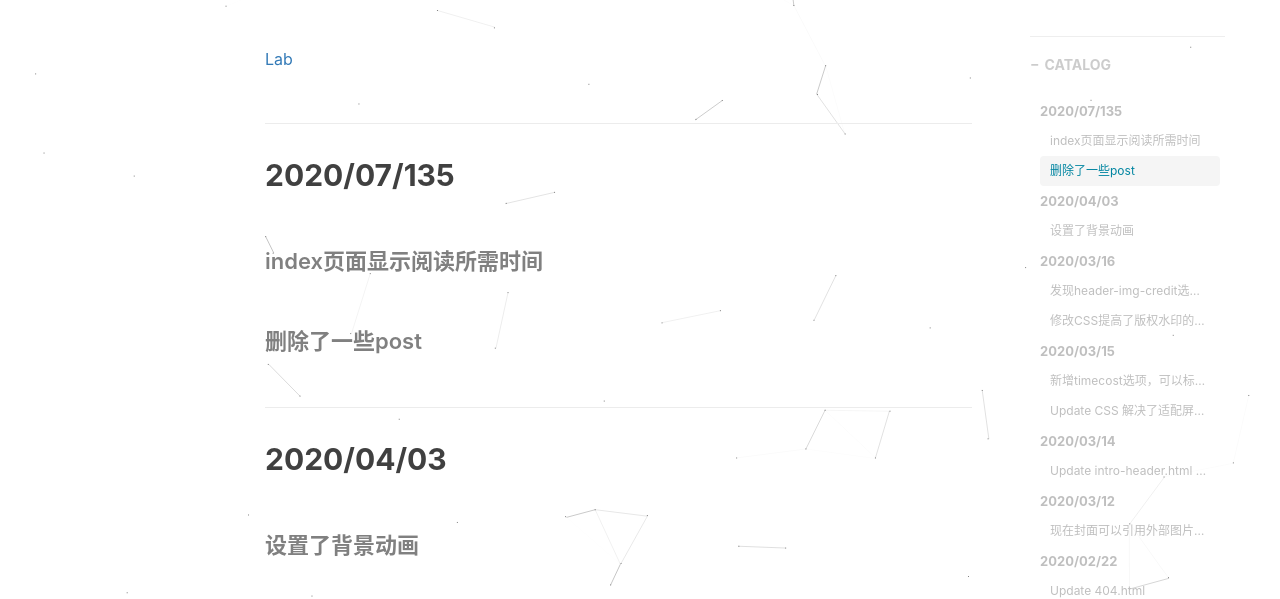
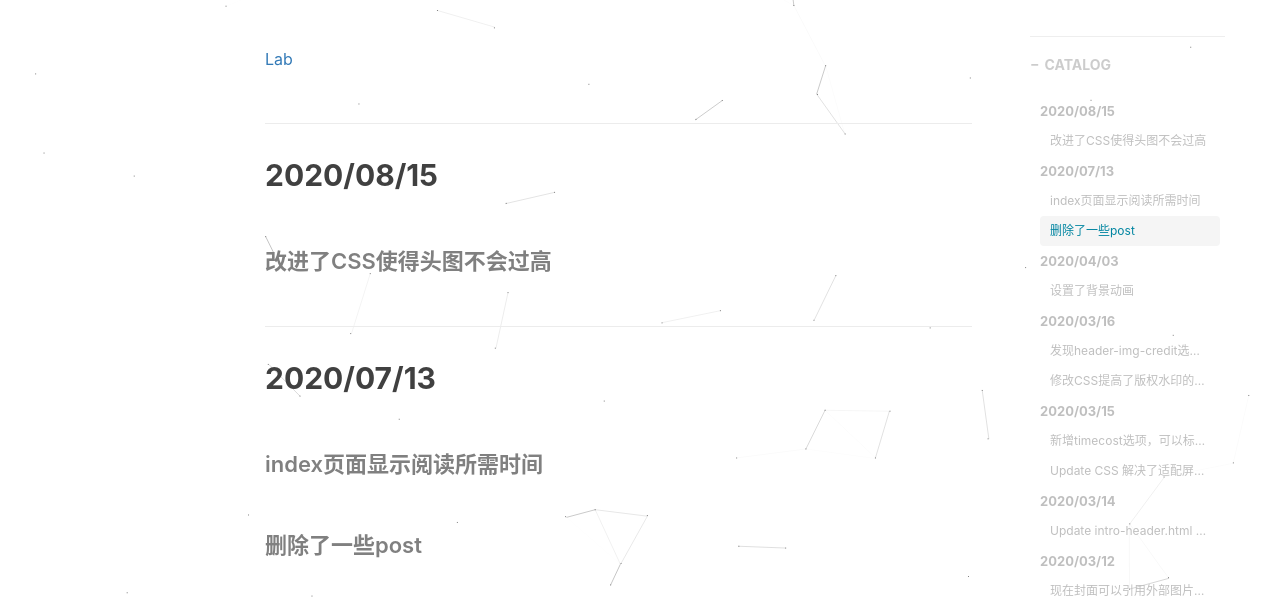
Before and after one commit to lzzmm/lzzmm.github.io, a Jekyll site: the page built from _posts/2020-02-16-log.md, in a window 1280 px wide and 900 px high, cut to the strip 301-900 px from the top of the window. Built offline with Jekyll 4.4.1, drawn with Linux system fonts in a browser that asks for light colours; nearby versions of some CDN libraries; comment, search, counter and statistics services are not loaded.

Commit message:
Update 2020-02-16-log.md

```diff
--- a/_posts/2020-02-16-log.md
+++ b/_posts/2020-02-16-log.md
@@ -22,7 +22,11 @@ tags:
 [Lab](https://cleveryh.github.io/test.html)
 
 
-## 2020/07/135
+## 2020/08/15
+
+#### 改进了CSS使得头图不会过高
+
+## 2020/07/13
 
 #### index页面显示阅读所需时间
 #### 删除了一些post
```
